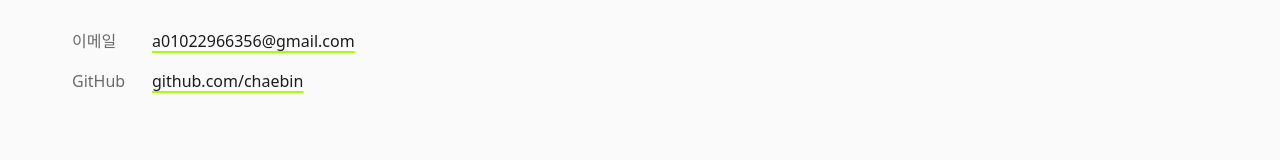
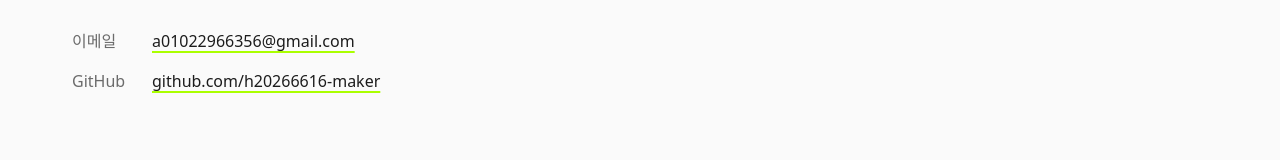
Before and after one commit to h20266616-maker/chaebin-portfolio., a React (Vite) app in the folder client/: page / in a window 1280 px wide. Shown: the part 6084-6244 px from the top of the page. Built offline with nearby package versions, Linux system fonts and the light colour scheme; a web font is replaced by a local one.

Commit message:
Update GitHub link to h20266616-maker
Co-Authored-By: Claude Opus 5.5 <noreply@anthropic.com>

```diff
--- a/client/src/data/profile.js
+++ b/client/src/data/profile.js
@@ -29,6 +29,5 @@ export const profile = {
 
 export const contacts = [
   { label: '이메일', value: EMAIL, href: `mailto:${EMAIL}` },
-  // TODO: 실제 주소 확인 (저장소 계정은 github.com/h20266616-maker)
-  { label: 'GitHub', value: 'github.com/chaebin', href: 'https://github.com/chaebin' },
+  { label: 'GitHub', value: 'github.com/h20266616-maker', href: 'https://github.com/h20266616-maker' },
 ]
```
